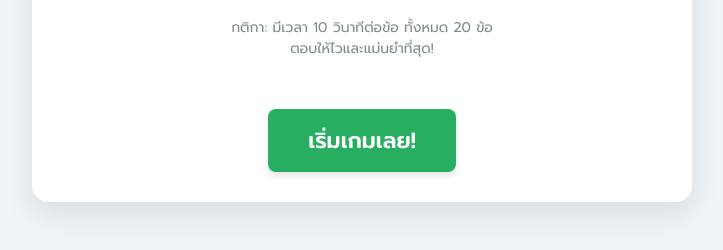
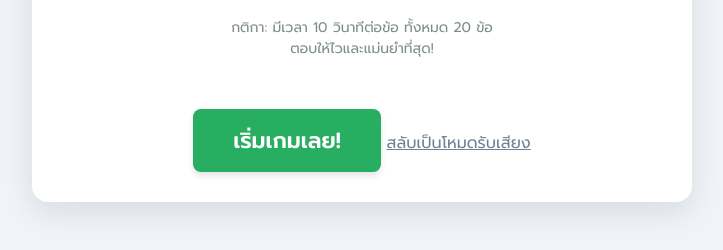
Before and after one commit to karnsasi-wq/music-tuner-game, a plain HTML site: page button.html in a window 1280 px wide. Shown: the part 424-674 px from the top of the page, without its empty margins (278-1001 px from the left). Drawn offline with Linux system fonts and the light colour scheme.

Commit message:
Update button.html

```diff
--- a/button.html
+++ b/button.html
@@ -197,6 +197,7 @@
                 กติกา: มีเวลา 10 วินาทีต่อข้อ ทั้งหมด 20 ข้อ<br>ตอบให้ไวและแม่นยำที่สุด!
             </p>
             <button class="btn-action btn-start" onclick="initGame()">เริ่มเกมเลย!</button>
+            <a href="index.html" style="color: #718096; text-decoration: underline;">สลับเป็นโหมดรับเสียง</a>
         </div>
 
         <div id="game-screen">
@@ -204,6 +205,7 @@
 
             <div class="status-bar">
                 <span id="question-counter">ข้อที่: 1/20</span>
+                <a href="index.html" style="text-decoration:none; color:#3498db; font-size:12px; font-weight:bold;">[สลับเป็นโหมดรับเสียง]</a>
                 <div class="timer-box" id="timer-display">⏱ 10s</div>
                 <span id="score-display">คะแนน: 0</span>
             </div>
```
